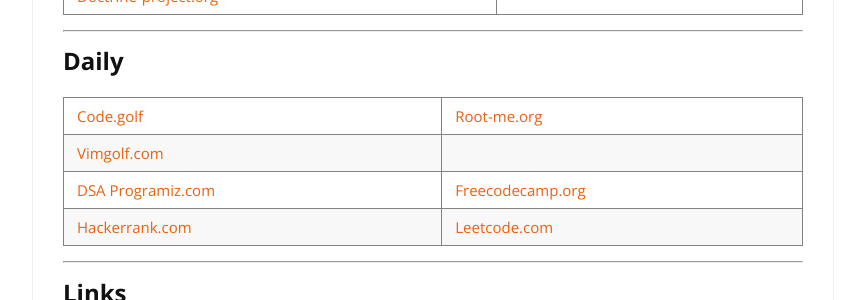
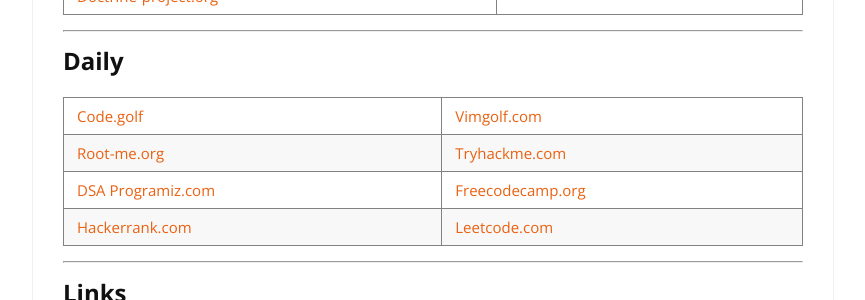
Before and after one commit to cylmat/cylmat.github.io, a Jekyll site: the page built from _pages/USEFUL.md, in a window 1280 px wide and 900 px high, scrolled down 607 px. Shown: the part 154-454 px from the top of the window, without its empty margins (207-1072 px from the left). Built offline with Jekyll 4.4.1, drawn with Linux system fonts in a browser that asks for light colours; nearby versions of some CDN libraries.

Commit message:
Update USEFUL.md

```diff
--- a/_pages/USEFUL.md
+++ b/_pages/USEFUL.md
@@ -27,8 +27,8 @@
 ---
 ## Daily
 
-|[Code.golf](https://code.golf)|[Root-me.org](https://www.root-me.org)|
-|[Vimgolf.com](https://www.vimgolf.com)||
+|[Code.golf](https://code.golf)|[Vimgolf.com](https://www.vimgolf.com)|
+|[Root-me.org](https://www.root-me.org)|[Tryhackme.com](https://tryhackme.com)|
 |[DSA Programiz.com](https://www.programiz.com/dsa)|[Freecodecamp.org](https://www.freecodecamp.org/learn)|
 |[Hackerrank.com](https://www.hackerrank.com)|[Leetcode.com](https://leetcode.com/explore)|
 
```
